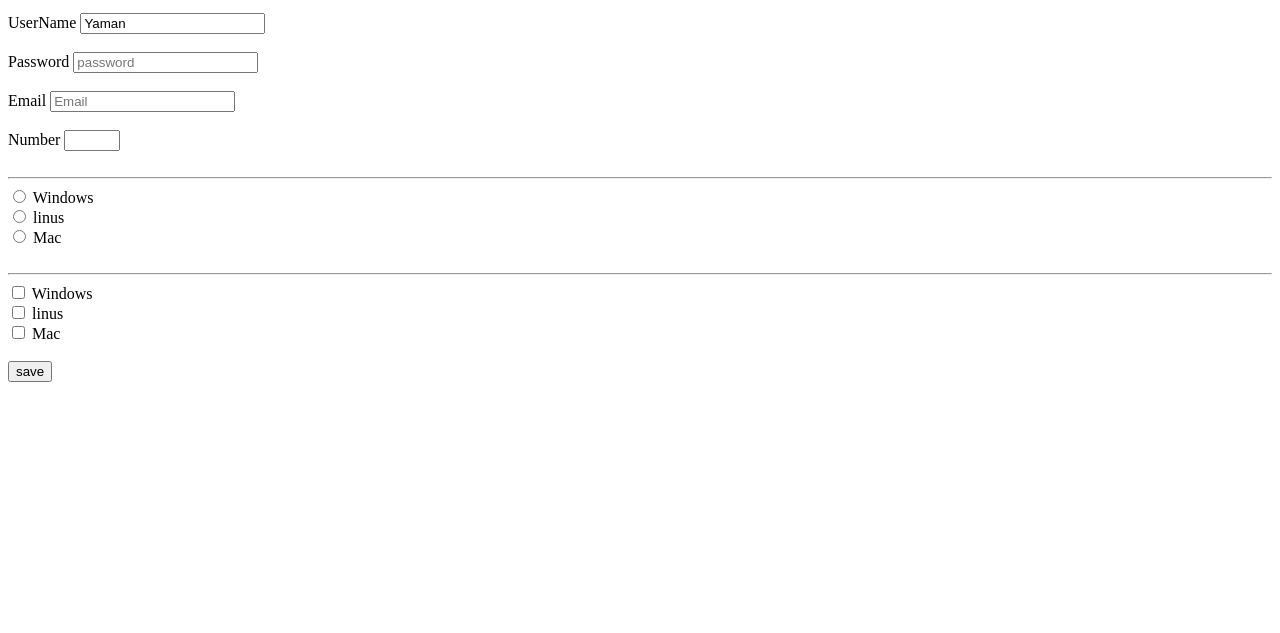
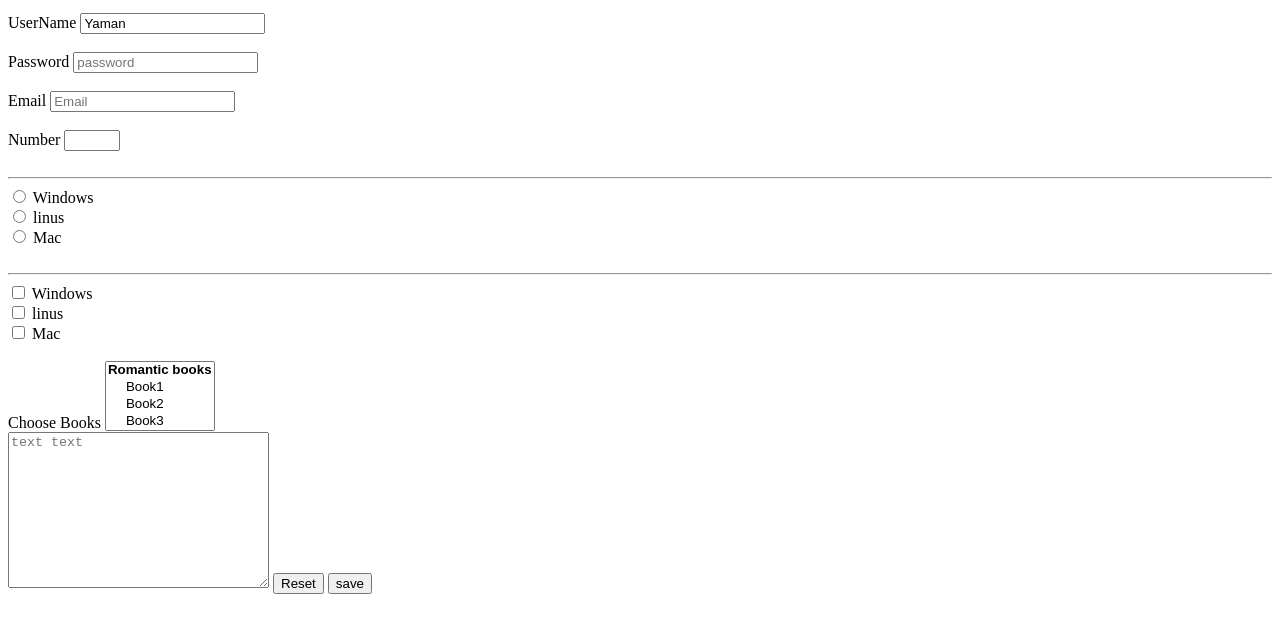
Before and after one commit to YamanKatmawi/New, a plain HTML site: page HTML/3/index.html in a window 1280 px wide. Shown: the part 101-734 px from the top of the page. Drawn offline with Linux system fonts and the light colour scheme.

Commit message:
form7-select-textarea

```diff
--- a/HTML/3/index.html
+++ b/HTML/3/index.html
@@ -75,6 +75,30 @@
       <label for="mac1">Mac</label>
     </div>
     <br />
+    <!-- Select -->
+    <label for="book">Choose Books</label>
+    <select name="book" id="book" multiple>
+      <optgroup label="Romantic books">
+        <option value="1">Book1</option>
+        <option value="2">Book2</option>
+        <option value="3">Book3</option>
+      </optgroup>
+      <optgroup label="Police books">
+        <option value="4">Book4</option>
+        <option value="5">Book5</option>
+        <option value="6">Book3</option>
+      </optgroup>
+    </select>
+    <br />
+    <!-- Textarea -->
+    <textarea
+      name="subject"
+      id=""
+      cols="30"
+      rows="10"
+      placeholder="text text"
+    ></textarea>
+    <input type="reset" name="Reset" />
     <input type="submit" value="save" />
   </body>
 </html>
```
